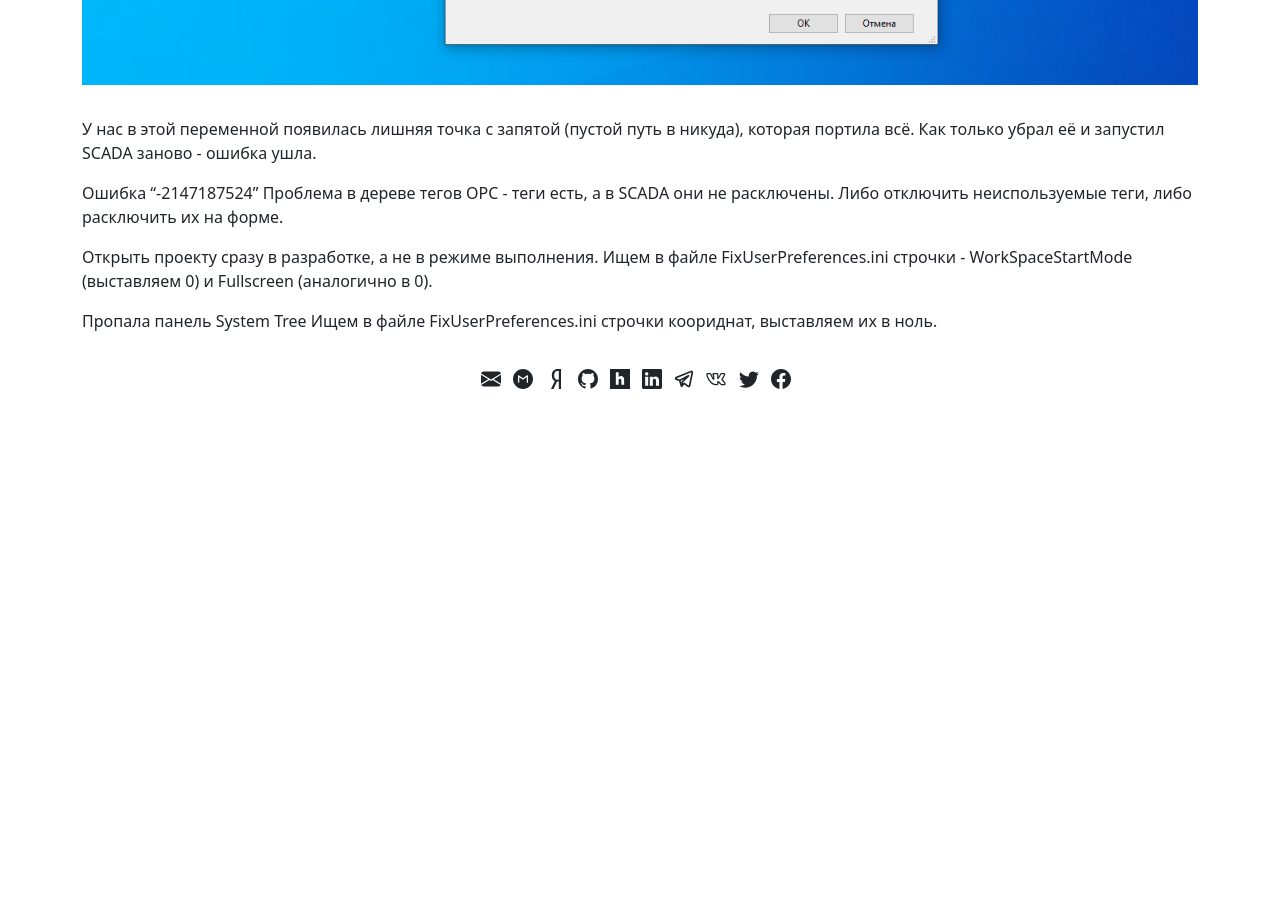
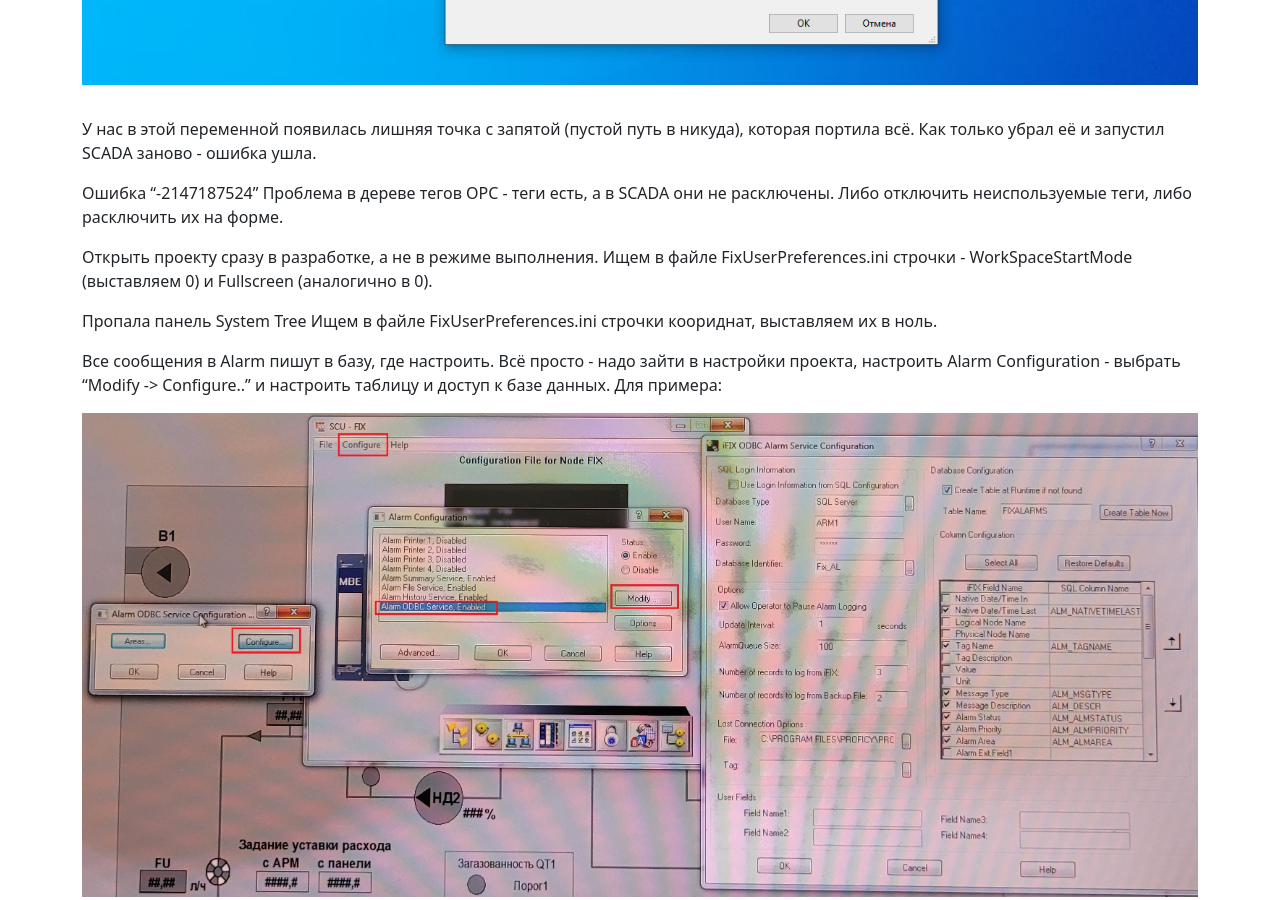
Before and after one commit to OlegBezverhii/olegbezverhii.github.io, a Jekyll site: the page built from _posts/2021-11-10-Scada.md, in a window 1280 px wide and 900 px high, scrolled down 1310 px. Built offline with Jekyll 4.4.1, drawn with Linux system fonts in a browser that asks for light colours; before the commit the page ends 1715 px from its top, so only the background shows below that.

Commit message:
Добавлен пост про Cisco + Ifix

```diff
--- a/_posts/2021-11-10-Scada.md
+++ b/_posts/2021-11-10-Scada.md
@@ -26,3 +26,8 @@ title: Проблемы Scada систем
 
 Пропала панель System Tree
 Ищем в файле FixUserPreferences.ini строчки коориднат, выставляем их в ноль.
+
+Все сообщения в Alarm пишут в базу, где настроить.
+Всё просто - надо зайти в настройки проекта, настроить Alarm Configuration - выбрать "Modify -> Configure.." и настроить таблицу и доступ к базе данных. Для примера:
+
+![ifix odbc](/assets/images/posts/ifixodbc.jpg "ifix odbc")
```
Also changed, not shown: _posts/2020-10-21-Cisco.md (added, +15 -0 lines), assets/images/posts/cisco.png (added), assets/images/posts/cisco2.png (added), assets/images/posts/ifixodbc.jpg (added).
